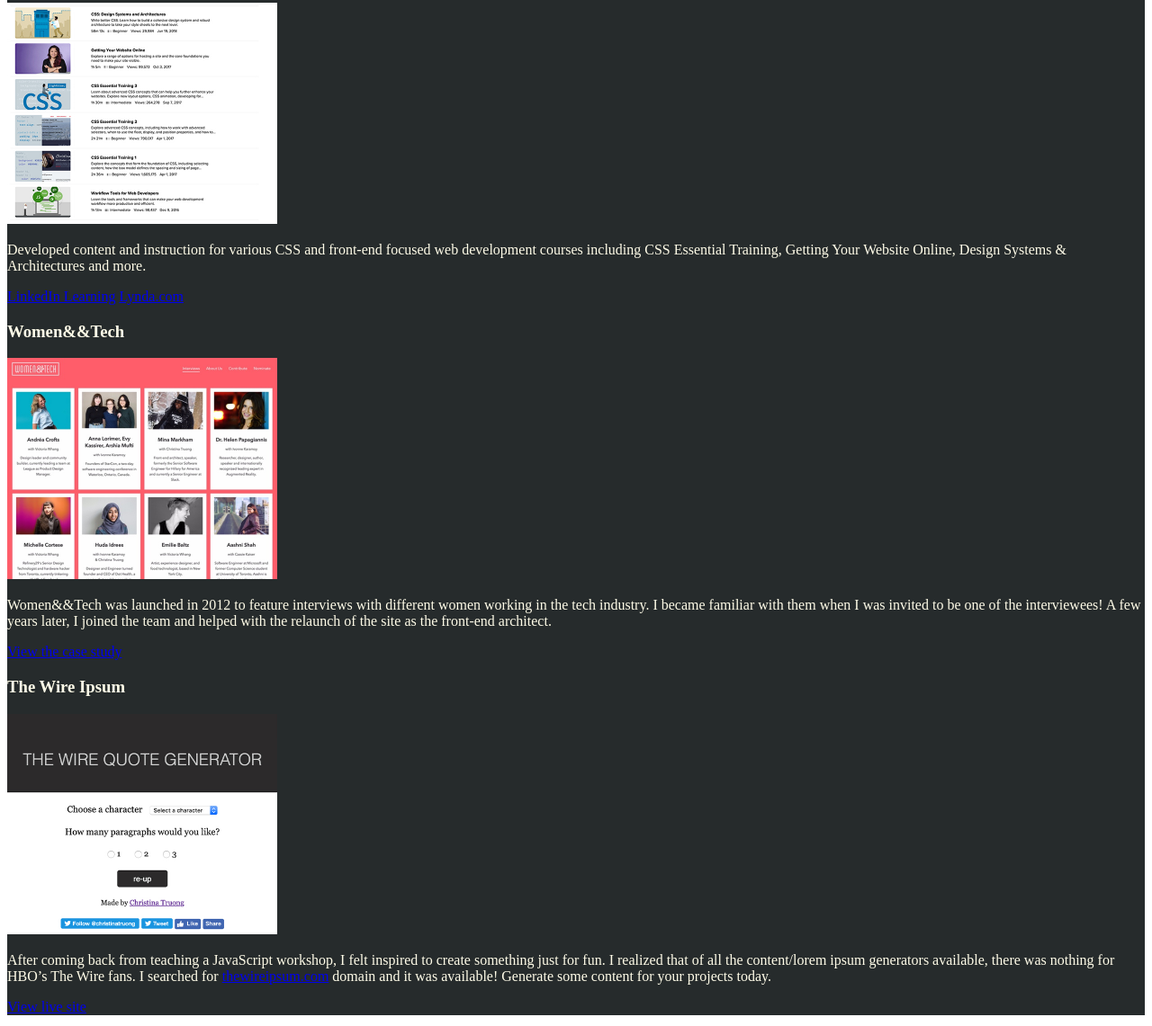
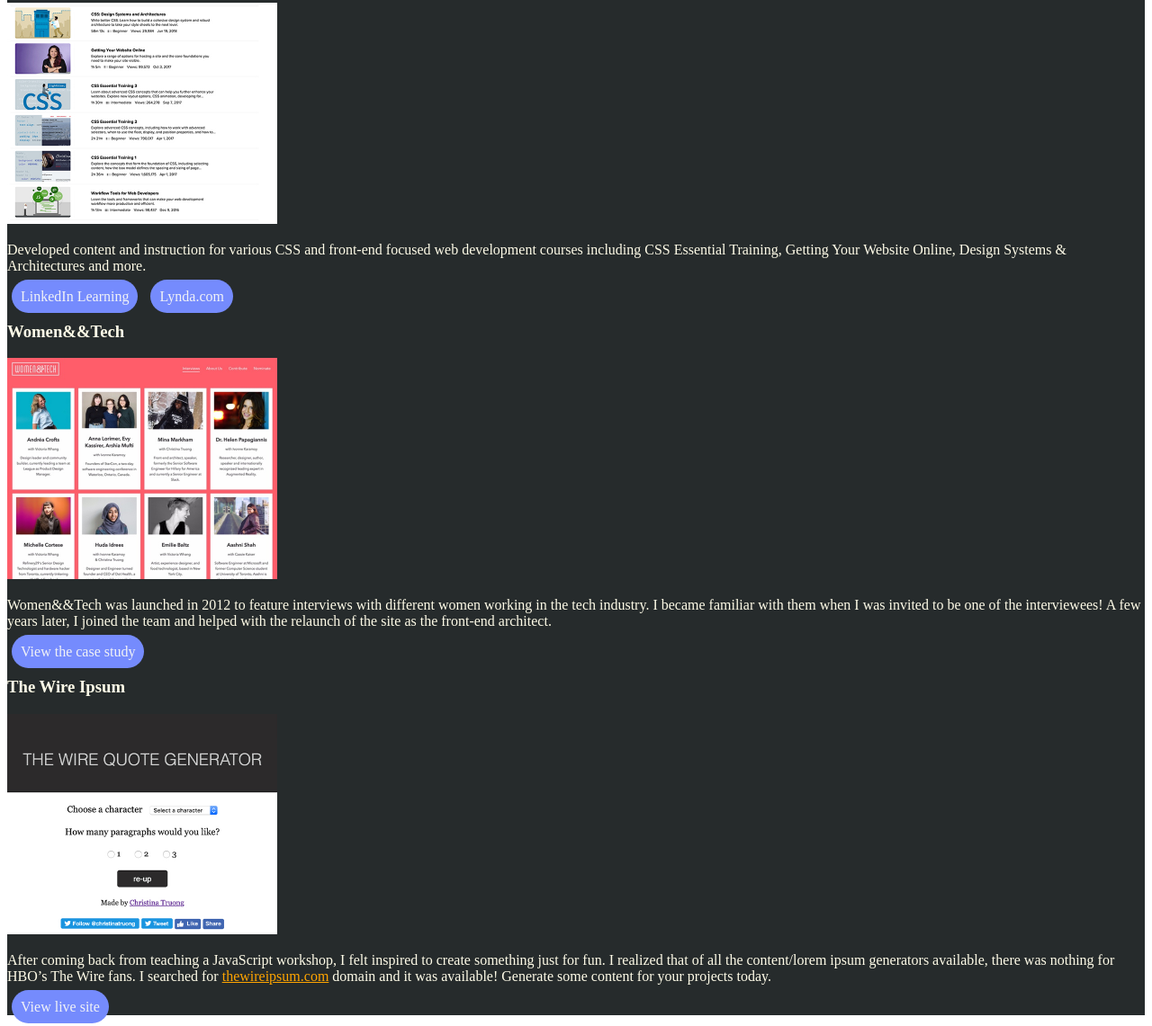
Before and after one commit to e-manav/CSS-Portfolio, a plain HTML site: page index.html in a window 1280 px wide. Shown: the part 338-1479 px from the top of the page at 90% size. Drawn offline with Linux system fonts and the light colour scheme.

Commit message:
Modify css and index.html (forgot)

```diff
--- a/css/styles.css
+++ b/css/styles.css
@@ -7,6 +7,14 @@
 
 img {
     width: 300px;
+}
+
+a {
+    color: orange;
+}
+
+a:hover {
+    text-decoration: none;
 }
 
 /* Profile
@@ -24,6 +32,19 @@
     color: #FFFCE8;
 }
 
+.projects .btn {
+    color: #F1F2F6;
+    background: #758BFD;
+    padding: 10px;
+    margin-inline: 5px;
+    border-radius: 100px;
+    text-decoration: none;
+}
+
+.projects .btn:hover {
+    color: rgba(241, 242, 246, 80%);
+    background: rgba(117, 139, 253, 80%);
+}
 
 /* Work Experience
 * ------------------------------- */
@@ -38,5 +59,6 @@
 /* Contact info
 * ------------------------------- */
 footer {
-    background: #EE964B;
+    color: #FFFCE8;
+    background: #333745;
 }
--- a/index.html
+++ b/index.html
@@ -34,9 +34,9 @@
                 <p>Developed content and instruction for various CSS and front-end focused web development courses
                     including CSS Essential Training, Getting Your Website Online, Design Systems & Architectures and
                     more.</p>
-                <a href="https://www.linkedin.com/learning/instructors/christina-truong?u=2125562"
+                <a class="btn" href="https://www.linkedin.com/learning/instructors/christina-truong?u=2125562"
                     target="_blank">LinkedIn Learning</a>
-                <a href="https://www.lynda.com/Christina-Truong/7842227-1.html">Lynda.com</a>
+                <a class="btn" href="https://www.lynda.com/Christina-Truong/7842227-1.html">Lynda.com</a>
             </section>
 
             <!-- Project 2 -->
@@ -46,7 +46,8 @@
                 <p>Women&&Tech was launched in 2012 to feature interviews with different women working in the tech
                     industry. I became familiar with them when I was invited to be one of the interviewees! A few years
                     later, I joined the team and helped with the relaunch of the site as the front-end architect.</p>
-                <a href="http://christinatruong.com/projects/women-and-tech-redesign.html" target="_blank">View the case
+                <a class="btn" href="http://christinatruong.com/projects/women-and-tech-redesign.html"
+                    target="_blank">View the case
                     study</a>
             </section>
 
@@ -59,7 +60,8 @@
                     HBO’s The Wire fans. I searched for <a href="http://thewireipsum.com"
                         target="_blank">thewireipsum.com</a> domain and it was available! Generate some content for your
                     projects today.</p>
-                <a href="http://thewireipsum.com" target="_blank">View live site</a>
+                <a class="btn" style="margin-bottom:20px" href="http://thewireipsum.com" target="_blank">View live
+                    site</a>
             </section>
         </section>
 
```
